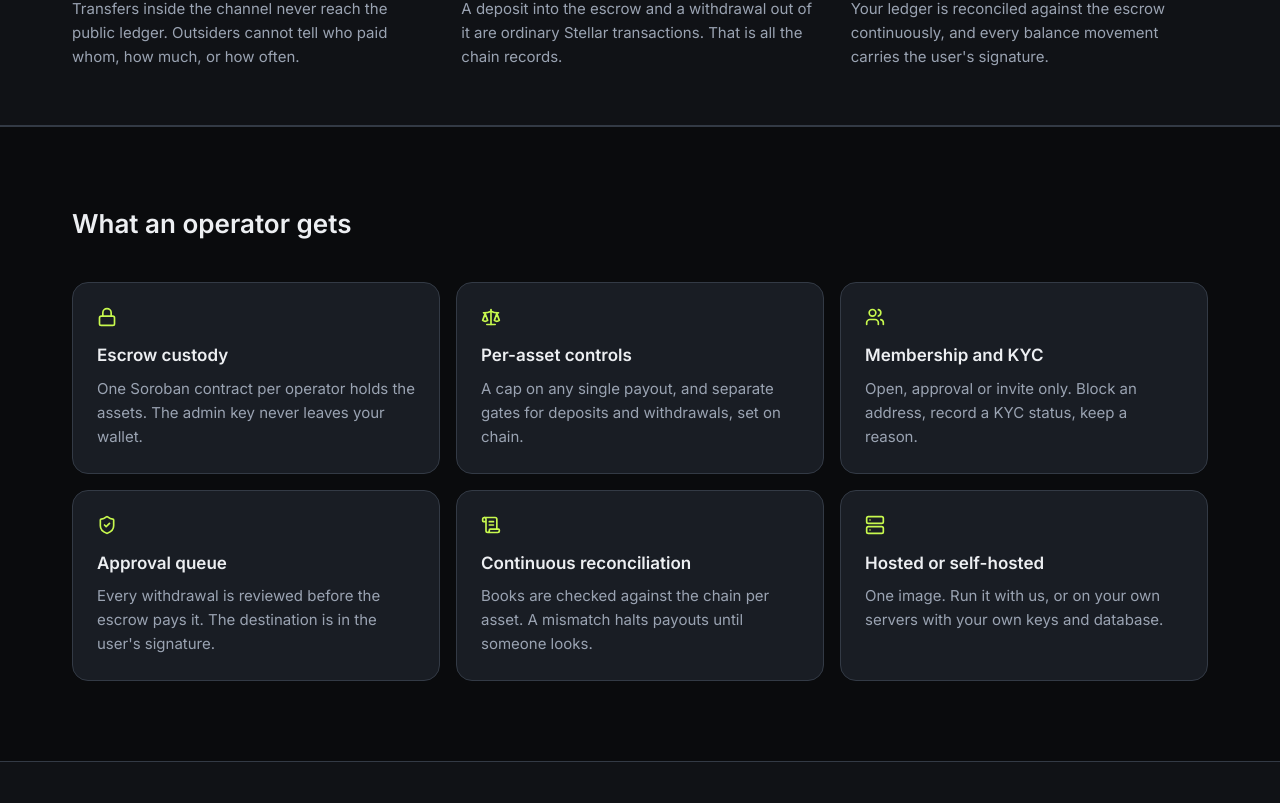
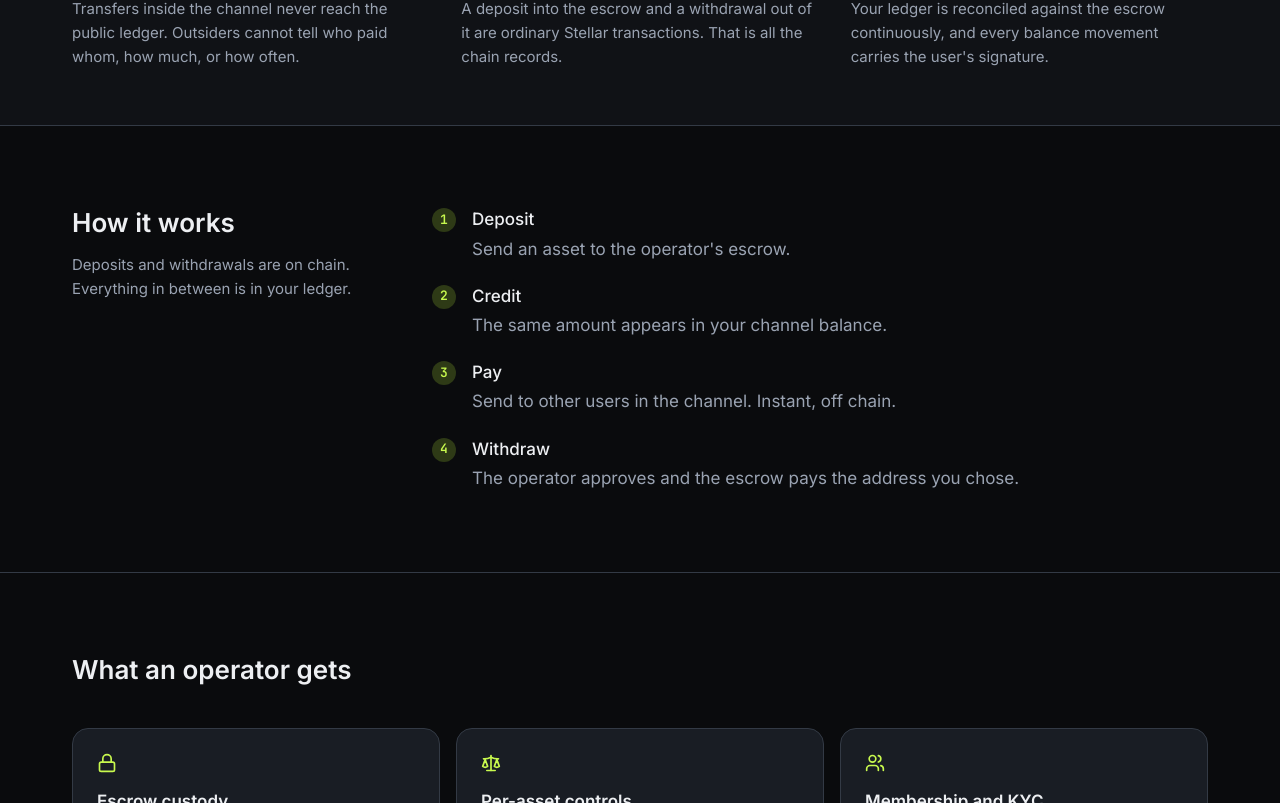
Before and after one commit to SentinelLab-VN/cell-landing-page, a React (Vite) app: page / in a window 1280 px wide. Shown: the part 1137-1940 px from the top of the page. Built offline with nearby package versions, Linux system fonts and the light colour scheme; no server answers.

Commit message:
Revert "Drop the how-it-works section"
This reverts commit e9bf92ba17aab6e4be0c2ded23fe7c6b348417bc.

```diff
--- a/src/App.tsx
+++ b/src/App.tsx
@@ -1,5 +1,6 @@
 import { Building2, Landmark, Lock, ScrollText, Scale, Server, ShieldCheck, Users } from "lucide-react";
 import type { ComponentType } from "react";
+import { Diagram } from "@/components/diagram";
 import { GitHubIcon, XIcon } from "@/components/icons";
 import { Moment } from "@/components/moment";
 import { APP_URL, CONTACT_URL, GITHUB_ORG, REPOS, X_URL } from "@/links";
@@ -35,6 +36,7 @@ export function App() {
             <span className="text-[24px] leading-none font-semibold tracking-[-0.01em] text-foreground">Cell</span>
           </a>
           <nav className="flex items-center gap-6 text-sm text-muted-foreground max-md:hidden">
+            <a className="hover:text-foreground" href="#how">How it works</a>
             <a className="hover:text-foreground" href="#capabilities">Capabilities</a>
             <a className="hover:text-foreground" href="#uses">Use cases</a>
             <a className="hover:text-foreground" href={REPOS.docs}>Docs</a>
@@ -78,6 +80,18 @@ export function App() {
                 <p className="mt-2 text-[15px] leading-[1.6] text-muted-foreground">{body}</p>
               </div>
             ))}
+          </div>
+        </section>
+
+        <section id="how" className="mx-auto w-full max-w-[1200px] px-8 py-20 max-md:px-4">
+          <div className="grid gap-10 lg:grid-cols-[320px_1fr]">
+            <div>
+              <h2 className="text-2xl font-semibold text-foreground">How it works</h2>
+              <p className="mt-3 text-[15px] leading-[1.6] text-muted-foreground">
+                Deposits and withdrawals are on chain. Everything in between is in your ledger.
+              </p>
+            </div>
+            <Diagram />
           </div>
         </section>
 
--- /dev/null
+++ b/src/components/diagram.tsx
@@ -0,0 +1,24 @@
+const steps = [
+  ["Deposit", "Send an asset to the operator's escrow."],
+  ["Credit", "The same amount appears in your channel balance."],
+  ["Pay", "Send to other users in the channel. Instant, off chain."],
+  ["Withdraw", "The operator approves and the escrow pays the address you chose."],
+];
+
+export function Diagram() {
+  return (
+    <ol className="max-w-[600px] space-y-5">
+      {steps.map(([title, body], i) => (
+        <li key={title} className="flex gap-4 text-base leading-[1.6]">
+          <span className="num mt-0.5 flex size-6 shrink-0 items-center justify-center rounded-full bg-primary-subtle text-[13px] font-semibold text-primary-ink">
+            {i + 1}
+          </span>
+          <span>
+            <span className="font-medium text-foreground">{title}</span>
+            <span className="mt-0.5 block text-muted-foreground">{body}</span>
+          </span>
+        </li>
+      ))}
+    </ol>
+  );
+}
```
